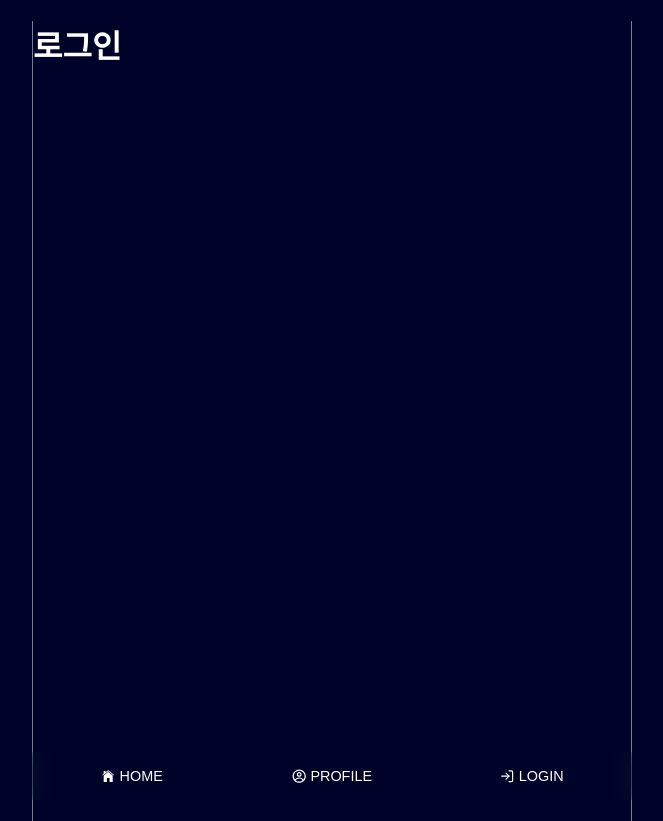
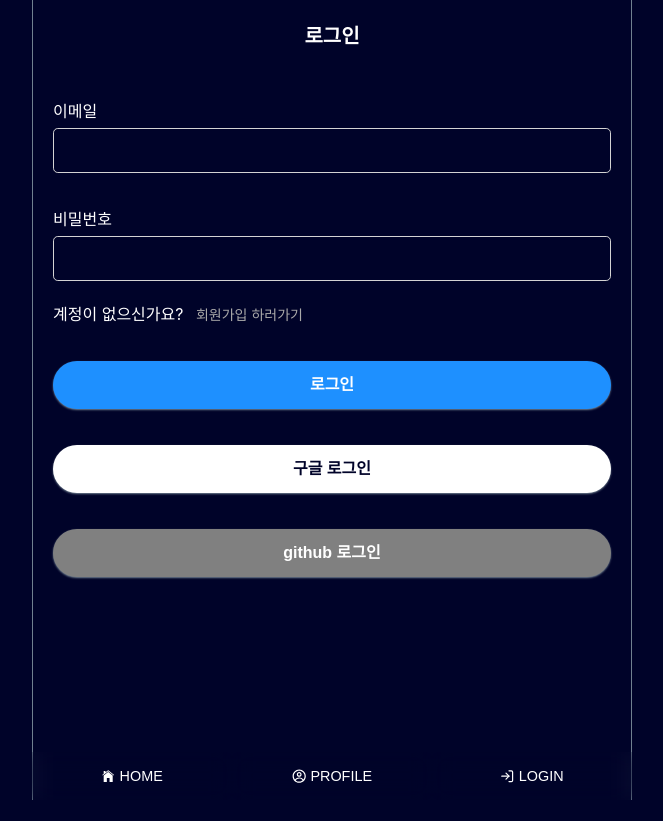
Before and after one commit to seldy21/social-media-project, a React (Create React App) app: page /login in a window 1280 px wide. Shown: the whole page, without its empty margins (308-971 px from the left). After the commit the page ends 800 px from the top, so only its background shows below. Built offline with nearby package versions, Linux system fonts and the light colour scheme; no server answers.

Commit message:
feat: enhance authentication forms with social login options and improve styling

```diff
--- a/src/App.tsx
+++ b/src/App.tsx
@@ -27,7 +27,7 @@ function App() {
   }, [auth]);
   return (
     <Layout>
-      <ToastContainer />
+      <ToastContainer theme="dark" autoClose={1000} newestOnTop />
       {init ? <Router isAuthenticated={isAuthenticated} /> : <Loader/>}
     </Layout>
   );
--- a/src/components/users/LoginForm.tsx
+++ b/src/components/users/LoginForm.tsx
@@ -1,3 +1,169 @@
+import {
+  getAuth,
+  GithubAuthProvider,
+  GoogleAuthProvider,
+  signInWithEmailAndPassword,
+  signInWithPopup,
+} from "firebase/auth";
+import { app } from "firebaseApp";
+import { useState } from "react";
+import { Link, useNavigate } from "react-router-dom";
+import { toast } from "react-toastify";
+
 export default function LoginForm() {
-  return <h1>로그인</h1>
+  const [error, setError] = useState<string>("");
+  const [email, setEmail] = useState<string>("");
+  const [password, setPassword] = useState<string>("");
+  const [passwordConfirm, setPasswordConfirm] = useState<string>("");
+
+  const navigate = useNavigate();
+
+  const handleValue = (e: React.ChangeEvent<HTMLInputElement>) => {
+    const { name, value } = e.target;
+    switch (name) {
+      case "email":
+        setEmail(value);
+        break;
+      case "password":
+        setPassword(value);
+        break;
+      case "passwordConfirm":
+        setPasswordConfirm(value);
+        break;
+      default:
+        break;
+    }
+  };
+
+  const submitValidator = () => {
+    const validateEmail = /^[^\s@]+@[^\s@]+\.[^\s@]+$/;
+    if (!email?.match(validateEmail)) {
+      setError("이메일 형식이 올바르지 않습니다.");
+    } else if (password.length < 6) {
+      setError("비밀번호는 6자 이상이어야 합니다.");
+    } else {
+      setError("");
+    }
+  };
+
+  const handleLogin = async (e: React.FormEvent<HTMLFormElement>) => {
+    e.preventDefault();
+    submitValidator();
+    if (error.length > 0) return;
+
+    console.log("Signup successful with email:", email);
+    try {
+      const auth = getAuth(app);
+      await signInWithEmailAndPassword(auth, email, password)
+        .then((userCredential) => {
+          const user = userCredential.user;
+          // ...
+          navigate("/");
+          toast.success("로그인되었습니다. 😎🦄");
+        })
+        .catch((error) => {
+          const errorCode = error.code;
+          const errorMessage = error.message;
+          toast.error(errorMessage);
+        });
+    } catch (error) {
+      console.error("Error during signup:", error);
+      setError("회원가입에 실패했습니다. 다시 시도해주세요.");
+    }
+  };
+
+  //OAuth
+  const handleSocialLogin = async (e: any) => {
+    const {
+      target: { name },
+    } = e;
+
+    let provider;
+    const auth = getAuth(app);
+
+    if (name === "google") {
+      provider = new GoogleAuthProvider();
+    } else if (name === "github") {
+      provider = new GithubAuthProvider();
+    }
+
+    await signInWithPopup(
+      auth,
+      provider as GoogleAuthProvider | GithubAuthProvider
+    )
+      .then((userCredential) => {
+        const user = userCredential.user;
+        navigate("/");
+        toast.success("로그인되었습니다. 🥰🐯");
+      })
+      .catch((error) => {
+        const errorCode = error.code;
+        const errorMessage = error.message;
+        toast.error(errorMessage);
+      });
+  };
+
+  return (
+    <form className="form form--lg" onSubmit={handleLogin}>
+      <div className="form__title">로그인</div>
+      <div className="form__block">
+        <label htmlFor="email">이메일</label>
+        <input
+          type="text"
+          name="email"
+          id="email"
+          required
+          value={email}
+          onChange={handleValue}
+        />
+      </div>
+      <div className="form__block">
+        <label htmlFor="password">비밀번호</label>
+        <input
+          type="password"
+          name="password"
+          id="password"
+          required
+          value={password}
+          onChange={handleValue}
+        />
+      </div>
+      {error && error.length > 0 && (
+        <div className="form__block">
+          <div className="form__error">{error}</div>
+        </div>
+      )}
+      <div className="form__block">
+        계정이 없으신가요?{" "}
+        <Link to="/signup" className="form__link">
+          회원가입 하러가기
+        </Link>
+      </div>
+      <div className="form__block">
+        <button type={"button"} className="form__submit-btn">
+          로그인
+        </button>
+      </div>
+      <div className="form__block">
+        <button
+          type={"button"}
+          className="form__submit-btn form__submit-btn__google"
+          onClick={handleSocialLogin}
+          name="google"
+        >
+          구글 로그인
+        </button>
+      </div>
+      <div className="form__block">
+        <button
+          type={"button"}
+          className="form__submit-btn form__submit-btn__github"
+          name={"github"}
+          onClick={handleSocialLogin}
+        >
+          github 로그인
+        </button>
+      </div>
+    </form>
+  );
 }
--- a/src/components/users/SignupForm.tsx
+++ b/src/components/users/SignupForm.tsx
@@ -1,4 +1,10 @@
-import { createUserWithEmailAndPassword, getAuth } from "firebase/auth";
+import {
+  createUserWithEmailAndPassword,
+  getAuth,
+  GithubAuthProvider,
+  GoogleAuthProvider,
+  signInWithPopup,
+} from "firebase/auth";
 import { app } from "firebaseApp";
 import { useState } from "react";
 import { Link, useNavigate } from "react-router-dom";
@@ -57,7 +63,6 @@ export default function SignupForm() {
       await createUserWithEmailAndPassword(auth, email, password)
         .then((userCredential) => {
           const user = userCredential.user;
-          // ...
           navigate("/");
           toast.success("회원가입이 완료되었습니다. 🥰🐯");
         })
@@ -70,6 +75,36 @@ export default function SignupForm() {
       console.error("Error during signup:", error);
       setError("회원가입에 실패했습니다. 다시 시도해주세요.");
     }
+  };
+
+  const handleSocialLogin = async (e: any) => {
+    const {
+      target: { name },
+    } = e;
+
+    let provider;
+    const auth = getAuth(app);
+
+    if (name === "google") {
+      provider = new GoogleAuthProvider();
+    } else if (name === "github") {
+      provider = new GithubAuthProvider();
+    }
+
+    await signInWithPopup(
+      auth,
+      provider as GoogleAuthProvider | GithubAuthProvider
+    )
+      .then((userCredential) => {
+        const user = userCredential.user;
+        navigate("/");
+        toast.success("로그인되었습니다. 🥰🐯");
+      })
+      .catch((error) => {
+        const errorCode = error.code;
+        const errorMessage = error.message;
+        toast.error(errorMessage);
+      });
   };
 
   return (
@@ -114,13 +149,36 @@ export default function SignupForm() {
         </div>
       )}
       <div className="form__block">
-        계정이 있으신가요? <Link to="/login" className="form__link">로그인 하러가기</Link>
+        계정이 있으신가요?{" "}
+        <Link to="/login" className="form__link">
+          로그인 하러가기
+        </Link>
       </div>
       <div className="form__block">
         <button type="submit" className="form__submit-btn">
           회원가입
         </button>
       </div>
+      <div className="form__block">
+        <button
+          className="form__submit-btn form__submit-btn__google"
+          name={"google"}
+          onClick={handleSocialLogin}
+          type="button"
+        >
+          구글 회원가입
+        </button>
+      </div>
+      <div className="form__block">
+        <button
+          className="form__submit-btn form__submit-btn__github"
+          name={"github"}
+          onClick={handleSocialLogin}
+          type="button"
+        >
+          github 회원가입
+        </button>
+      </div>
     </form>
   );
 }
--- a/src/index.scss
+++ b/src/index.scss
@@ -305,6 +305,26 @@ a {
     &:focus {
       background-color: $primaryHover;
     }
+
+    &__google {
+      background-color: $white;
+      color:#000329;
+
+      &:hover,
+      &:focus {
+        background-color: $lightGray;
+      }
+    }
+
+    &__github {
+      background-color: $gray;
+
+      &:hover,
+      &:focus {
+        color: #000;
+        background-color: $lightGray;
+      }
+    }
   }
 
   &__link {
```
